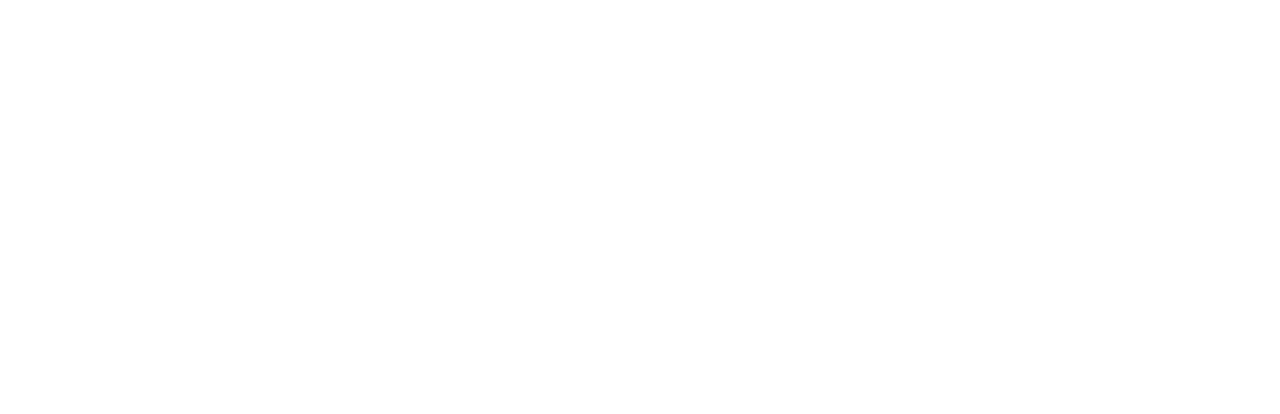
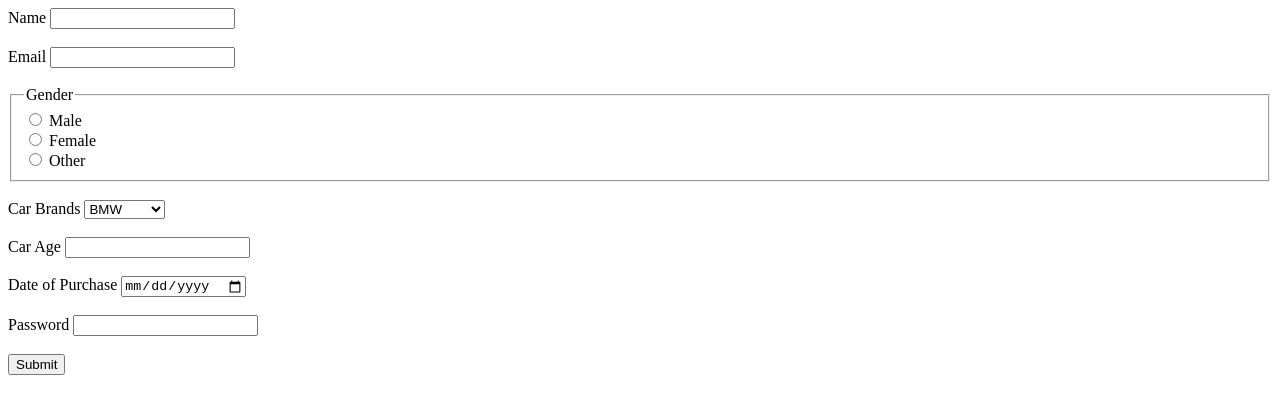
Before and after one commit to acciojob/car-insurance-form-CodeWithDaks, a website: page main.html in a window 1280 px wide. Drawn offline with Linux system fonts and the light colour scheme.

Commit message:
created a submission

```diff
--- a/main.html
+++ b/main.html
@@ -8,8 +8,39 @@
 
 <body>
 	<!-- the entire body must be written by student -->
-    <script type="text/javascript" src="./script.js">
-</script>
+    <script type="text/javascript" src="./script.js"></script>
+	 <form method="POST" action="submit.php">
+        <label for="name">Name</label>
+        <input type="text" id="name" name="name" required><br><br>
+
+        <label for="email">Email</label>
+        <input type="email" id="email" name="email" required><br><br>
+
+        <fieldset>
+            <legend>Gender</legend>
+            <label><input type="radio" id="gender_male" name="gender" value="male" required> Male</label><br>
+            <label><input type="radio" id="gender_female" name="gender" value="female" required> Female</label><br>
+            <label><input type="radio" id="gender_other" name="gender" value="other" required> Other</label><br>
+        </fieldset><br>
+
+        <label for="cars">Car Brands</label>
+        <select id="cars" name="cars">
+            <option value="BMW">BMW</option>
+            <option value="Audi">Audi</option>
+            <option value="Mercedes">Mercedes</option>
+        </select><br><br>
+
+        <label for="carage">Car Age</label>
+        <input type="number" id="carage" name="carage" required><br><br>
+
+        <label for="dop">Date of Purchase</label>
+        <input type="date" id="dop" name="dop" required><br><br>
+
+        <label for="password">Password</label>
+        <input type="password" id="password" name="password" required><br><br>
+
+        <button type="submit">Submit</button>
+    </form>
 
 </body>
 
```
